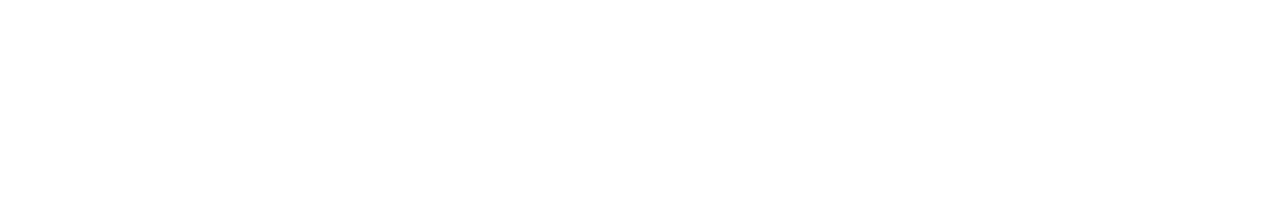
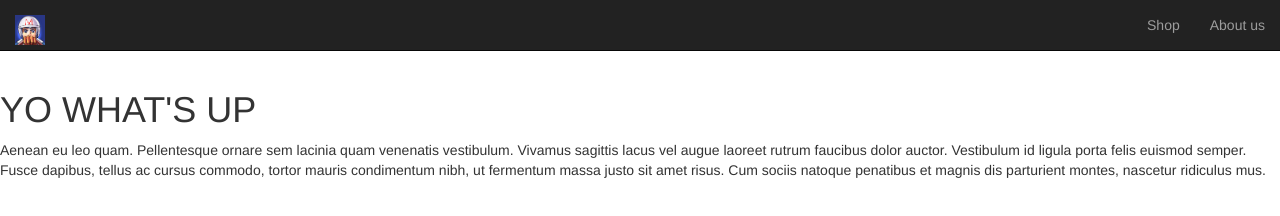
Before and after one commit to zackseward/SpdRcr, a plain HTML site: page index.html in a window 1280 px wide. Drawn offline with nearby package versions, Linux system fonts and the light colour scheme.

Commit message:
Made navbar.

```diff
--- a/assets/scripts.js
+++ b/assets/scripts.js
@@ -0,0 +1,8 @@
+$(document).ready(function() {
+  console.log("This works!");
+
+
+
+
+
+});
--- a/assets/styles.css
+++ b/assets/styles.css
@@ -0,0 +1,7 @@
+body {
+  padding-top: 70px;
+}
+
+.logo {
+  width: 30px;
+}
--- a/index.html
+++ b/index.html
@@ -1,7 +1,7 @@
 <!DOCTYPE html>
 <html>
 	<head>
-		<title>Go SpdRcr, GO!</title>
+		<title>Go SpdRcr</title>
 		<link rel="stylesheet" type="text/css" href="https://maxcdn.bootstrapcdn.com/bootstrap/3.3.5/css/bootstrap.min.css" />
 		<link rel="stylesheet" type="text/css" href="assets/styles.css" />
 		<script src="https://code.jquery.com/jquery-2.1.4.js"></script>
@@ -9,7 +9,30 @@
 		<meta charset="UTF-8">
 	</head>
 	<body>
+		<nav class="navbar navbar-inverse navbar-fixed-top">
+		  <div class="container-fluid">
+		    <!-- Brand and toggle get grouped for better mobile display -->
+		    <div class="navbar-header">
+		      <button type="button" class="navbar-toggle collapsed" data-toggle="collapse" data-target="#bs-example-navbar-collapse-1" aria-expanded="false">
+		        <span class="sr-only">Toggle navigation</span>
+		        <span class="icon-bar"></span>
+		        <span class="icon-bar"></span>
+		        <span class="icon-bar"></span>
+		      </button>
+		      <a class="navbar-brand" href="index.html"><img class="logo" alt="SpdRcr" src="assets/images/spdrcr.jpg"</a>
+		    </div>
 
+		    <!-- Collect the nav links, forms, and other content for toggling -->
+		    <div class="collapse navbar-collapse" id="bs-example-navbar-collapse-1">
+		      <ul class="nav navbar-nav navbar-right">
+		        <li><a href="shop.html">Shop</a></li>
+		        <li><a href="about.html">About us</a></li>
+		      </ul>
+		    </div><!-- /.navbar-collapse -->
+		  </div><!-- /.container-fluid -->
+		</nav>
+	<h1>YO WHAT'S UP</h1>
+		<p>Aenean eu leo quam. Pellentesque ornare sem lacinia quam venenatis vestibulum. Vivamus sagittis lacus vel augue laoreet rutrum faucibus dolor auctor. Vestibulum id ligula porta felis euismod semper. Fusce dapibus, tellus ac cursus commodo, tortor mauris condimentum nibh, ut fermentum massa justo sit amet risus. Cum sociis natoque penatibus et magnis dis parturient montes, nascetur ridiculus mus.</p>
 		<script src="https://maxcdn.bootstrapcdn.com/bootstrap/3.3.5/js/bootstrap.min.js"></script>
 	</body>
 </html>
```
Also changed, not shown: about.html (+22 -1 lines), shop.html (+22 -1 lines), assets/images/spdrcr.jpg (added).
